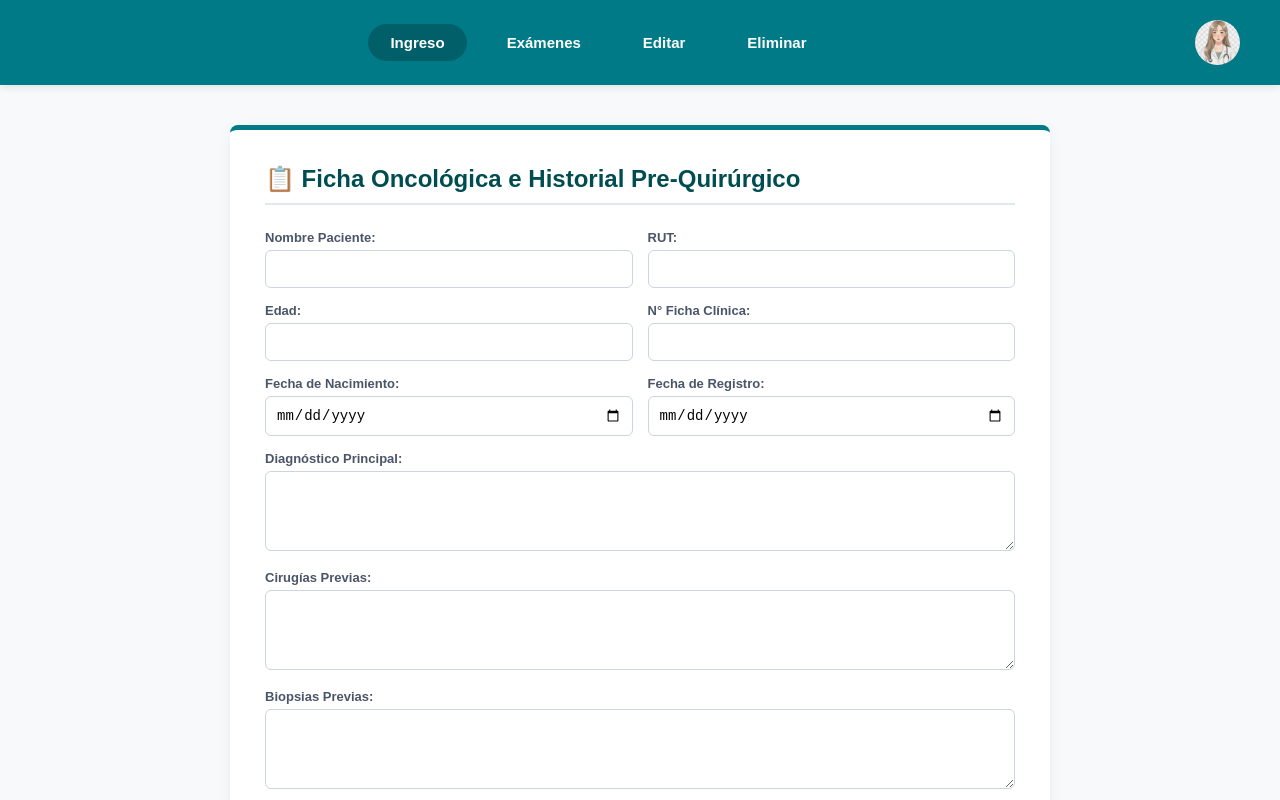
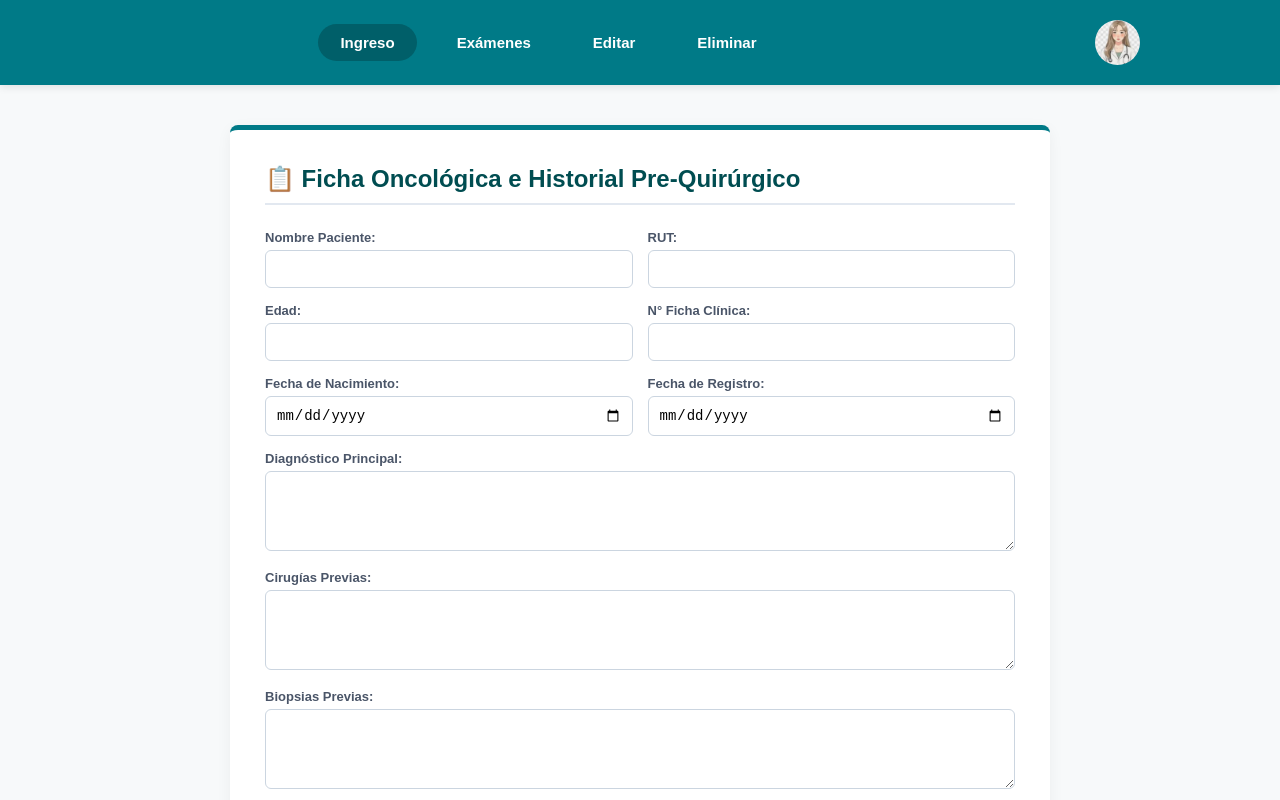
Before and after one commit to AduhartC/paciente, a website: page public/index.html in a window 1280 px wide. Shown: the top 800 px of the page. Drawn offline with Linux system fonts and the light colour scheme.

```diff
--- a/public/styles.css
+++ b/public/styles.css
@@ -383,7 +383,7 @@
 
 .navbar-logo {
     margin-left: auto;
-    margin-right: 20px;
+    margin-right: 120px;
     height: 45px;
     width: 45px;
     border-radius: 50%;
```
